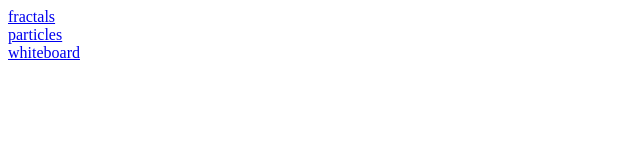
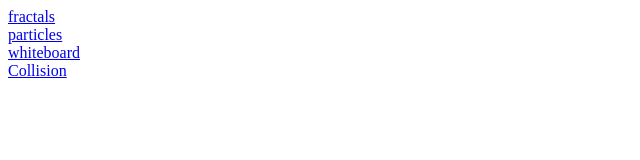
Before and after one commit to fnvir/random, a plain HTML site: page index.html in a window 1280 px wide. Shown: the full height of the page, 0-640 px from the left. Drawn offline with Linux system fonts and the light colour scheme.

Commit message:
Update index.html

```diff
--- a/index.html
+++ b/index.html
@@ -13,6 +13,8 @@
         <a href="particles/">particles</a>
         <br>
         <a href="whiteboard/">whiteboard</a>
+        <br>
+        <a href="balls/">Collision</a>
     </div>
 </body>
 </html>
```
